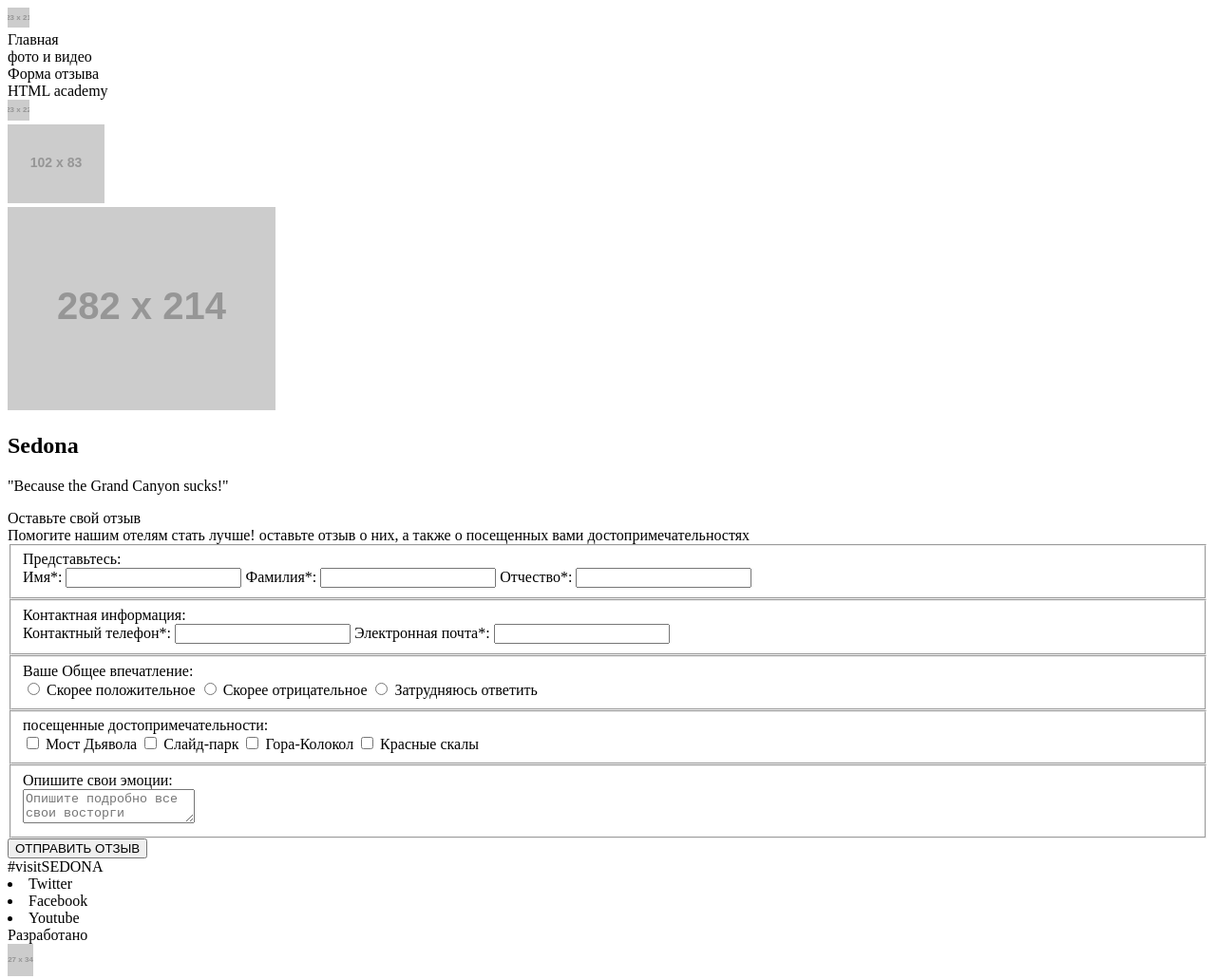
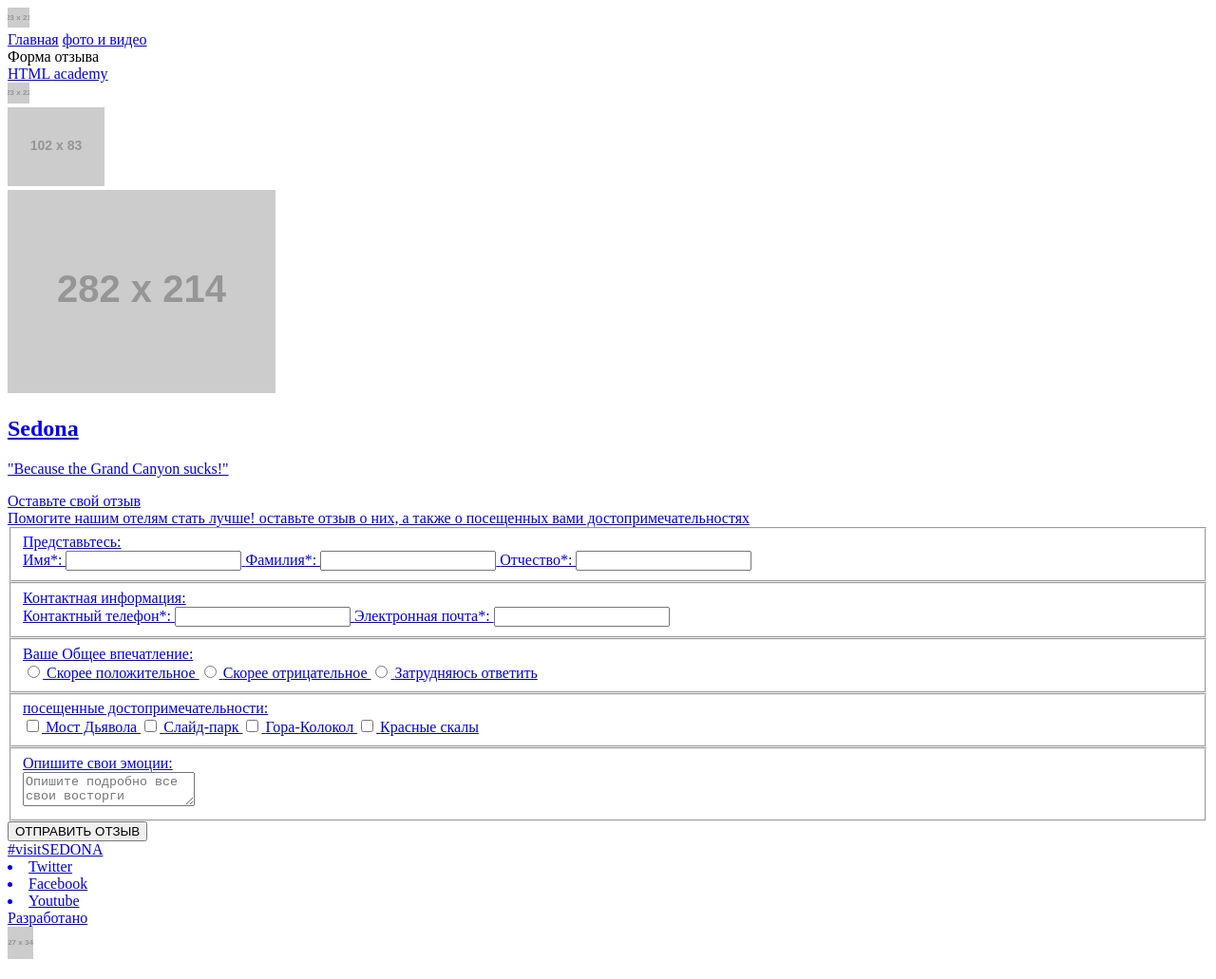
Before and after one commit to Drix87/3467-sedona, a website: page form.html in a window 1280 px wide. Shown: the whole page at 95% size. Drawn offline with Linux system fonts and the light colour scheme; placeholder pictures from the web are drawn by us.

Commit message:
Обновил в соотвествии с наличием общих ошибок

```diff
--- a/form.html
+++ b/form.html
@@ -10,13 +10,15 @@
     <div class="page-header">
       <nav class="main-nav">
         <div class="main-nav__burger">
-          <img src="http://placehold.it/23x21" alt="logo">
+          <a href="index.html">
+            <img src="http://placehold.it/23x21" alt="logo">
+          </a>
         </div>
         <div class="main-nav__list">
-          <div class="main-nav__item">Главная</div>
-          <div class="main-nav__item">фото и видео</div>
-          <div class="main-nav__item">Форма отзыва</div>
-          <div class="main-nav__item">HTML academy</div>
+          <a class="main-nav__item" href="index.html">Главная</a>
+          <a class="main-nav__item" href="photo.html">фото и видео</div>
+          <a class="main-nav__item">Форма отзыва</div>
+          <a class="main-nav__item" href="https://htmlacademy.ru/">HTML academy</div>
         </div>
         <div class="main-nav__close">
           <img src="http://placehold.it/23x22" alt="logo">
```
Also changed, not shown: index.html (+7 -5 lines), photo.html (+7 -5 lines).
